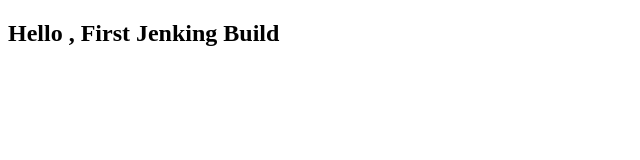
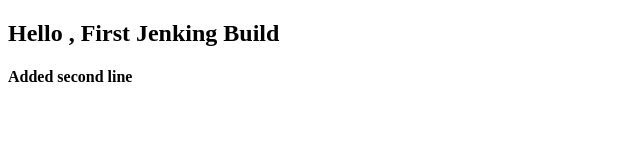
Before and after one commit to adeshprabhu/ReactCICD, a plain HTML site: page index.html in a window 1280 px wide. Shown: the whole page, without its empty margins (0-640 px from the left). Drawn offline with Linux system fonts and the light colour scheme.

Commit message:
second line added

```diff
--- a/index.html
+++ b/index.html
@@ -7,5 +7,6 @@
 </head>
 <body>
     <h2>Hello , First Jenking Build </h2>
+    <h4>Added second line</h4>
 </body>
 </html>
```
